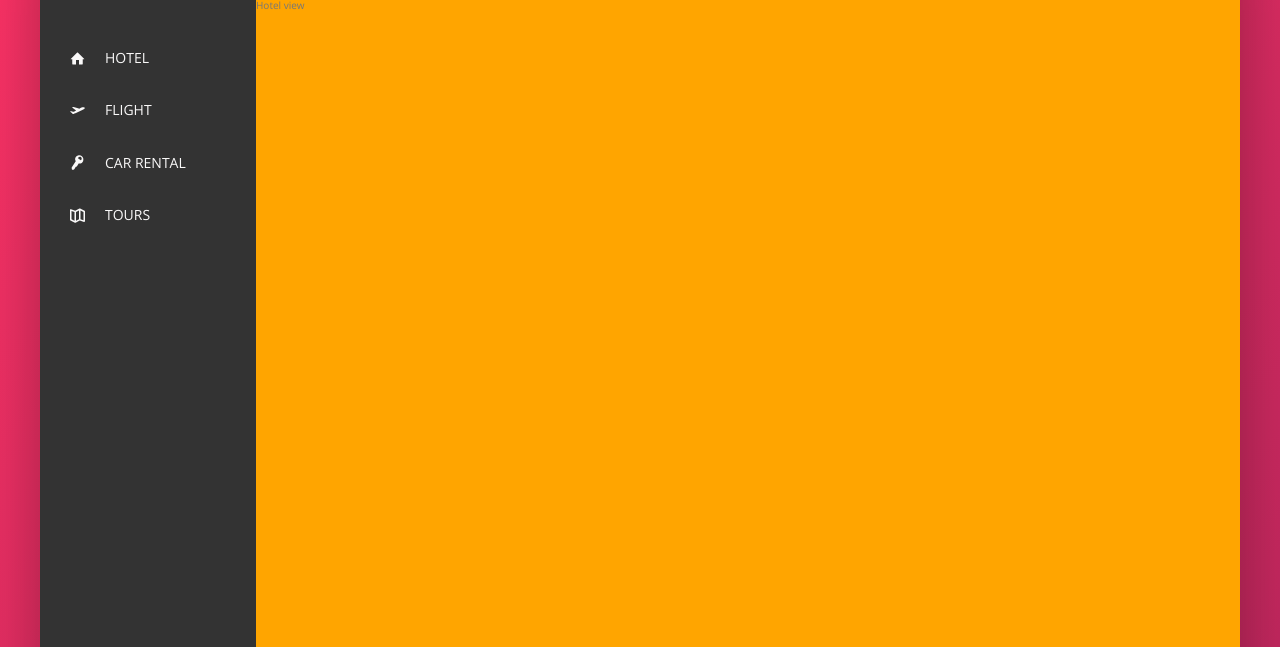
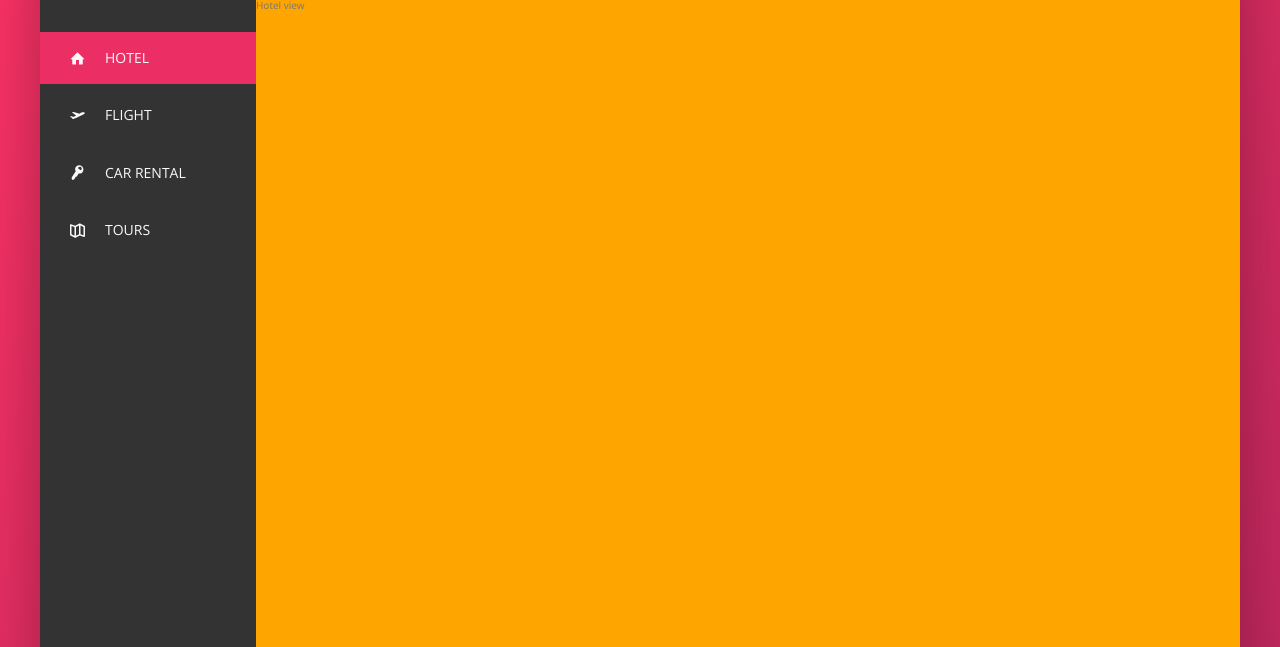
Before and after one commit to adarshcodes/Trillo-Flexbox, a website: page index.html in a window 1280 px wide. Shown: the part 153-800 px from the top of the page. Drawn offline with nearby package versions, Linux system fonts and the light colour scheme.

Commit message:
sidebar-completed

```diff
--- a/index.html
+++ b/index.html
@@ -53,7 +53,7 @@
     <div class="content">
       <nav class="sidebar">
         <ul class="side-nav">
-          <li class="side-nav__item">
+          <li class="side-nav__item side-nav__item--active">
             <a href="#" class="side-nav__link">
               <svg class="side-nav__icon">
                 <use xlink:href="img/sprite.svg#icon-home"></use>
--- a/sass/_components.scss
+++ b/sass/_components.scss
@@ -92,7 +92,7 @@
   }
 
   &__notification {
-    font-size: .8rem;
+    font-size: 0.8rem;
     height: 1.5rem;
     width: 1.5rem;
     border-radius: 50%;
@@ -101,7 +101,6 @@
     position: absolute;
     top: 1.6rem;
     right: 1.2rem;
-
     display: flex;
     justify-content: center;
     align-items: center;
@@ -113,7 +112,6 @@
     margin-right: 1rem;
   }
 }
-
 //#############################################//
 // SIDE NAVIGATION
 
@@ -123,7 +121,33 @@
   margin-top: 3.5rem;
 
   &__item {
+    position: relative;
 
+    &:not(:last-child) {
+      margin-bottom: 0.5rem;
+    }
+  }
+
+  &__item::before {
+    content: "";
+    position: absolute;
+    top: 0;
+    left: 0;
+    height: 100%;
+    width: 3px;
+    background-color: var(--color-primary);
+    transform: scaleY(0);
+    transition: transform 0.2s, width 0.4s cubic-bezier(1,0,0,1) 0.2s, background-color .1s;
+  }
+
+  &__item--active::before,
+  &__item:hover::before {
+    transform: scaleY(1);
+    width: 100%;
+  }
+
+  &__item:active::before {
+    background-color: var(--color-primary-light);
   }
 
   &__link:link,
@@ -135,20 +159,19 @@
     padding: 1.5rem 3rem;
     display: flex;
     align-items: center;
+    position: relative;
+    z-index: 10;
   }
 
-  &__link:hover {
-
-  }
+  &__link:hover {}
 
   &__icon {
-  width: 1.5rem;
-  height: 1.5rem;
-  margin-right: 2rem;
-  fill: currentColor;
+    width: 1.5rem;
+    height: 1.5rem;
+    margin-right: 2rem;
+    fill: currentColor;
   }
 }
-
 //###############################################//
 // LEGAL TEXT
 
```
Also changed, not shown: css/style.css.
